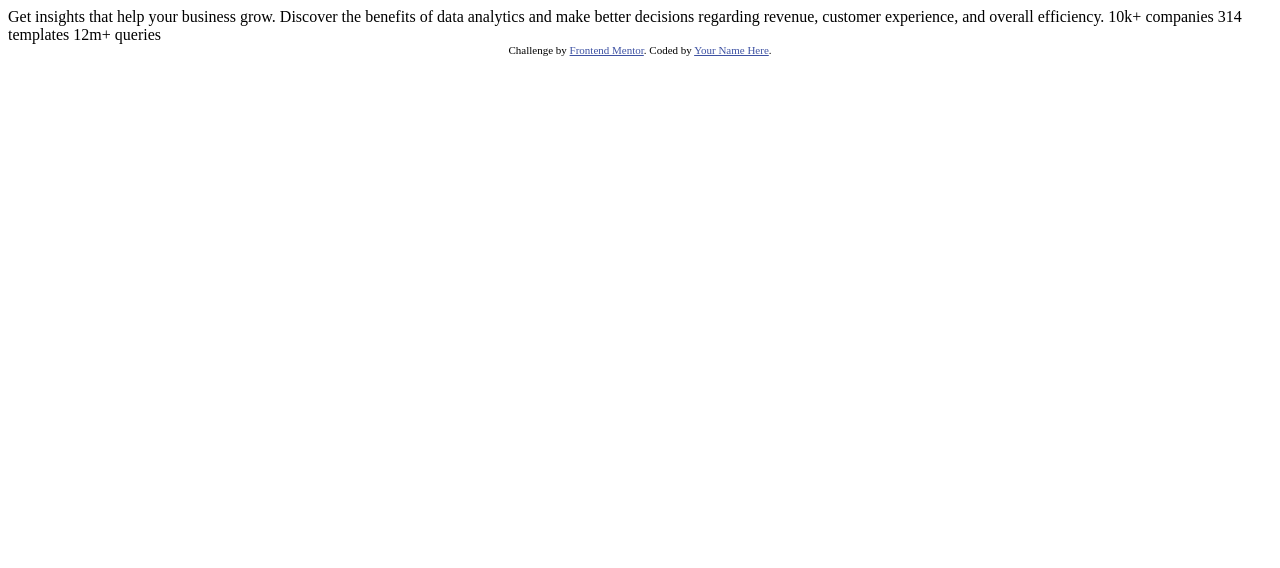
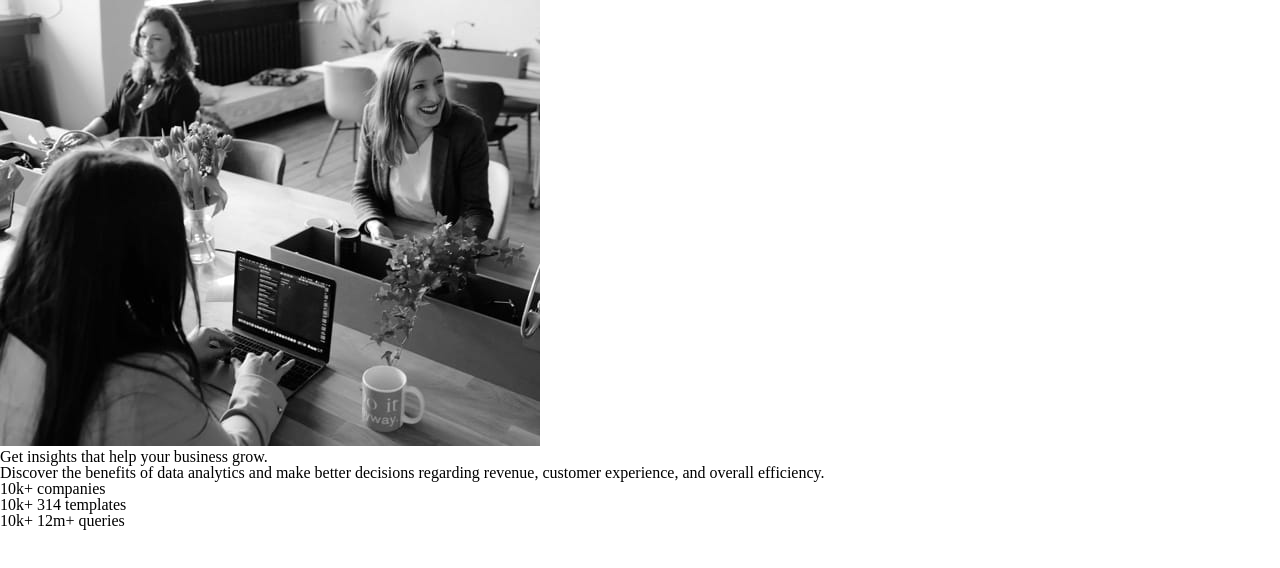
Before and after one commit to JonathanCazzaro/stats-preview-card-component, a plain HTML site: page index.html in a window 1280 px wide. Drawn offline with Linux system fonts and the light colour scheme.

Commit message:
html done-css in progress

```diff
--- /dev/null
+++ b/css/reset.css
@@ -0,0 +1,48 @@
+/* http://meyerweb.com/eric/tools/css/reset/
+   v2.0 | 20110126
+   License: none (public domain)
+*/
+
+html, body, div, span, applet, object, iframe,
+h1, h2, h3, h4, h5, h6, p, blockquote, pre,
+a, abbr, acronym, address, big, cite, code,
+del, dfn, em, img, ins, kbd, q, s, samp,
+small, strike, strong, sub, sup, tt, var,
+b, u, i, center,
+dl, dt, dd, ol, ul, li,
+fieldset, form, label, legend,
+table, caption, tbody, tfoot, thead, tr, th, td,
+article, aside, canvas, details, embed,
+figure, figcaption, footer, header, hgroup,
+menu, nav, output, ruby, section, summary,
+time, mark, audio, video {
+	margin: 0;
+	padding: 0;
+	border: 0;
+	font-size: 100%;
+	font: inherit;
+	vertical-align: baseline;
+}
+/* HTML5 display-role reset for older browsers */
+article, aside, details, figcaption, figure,
+footer, header, hgroup, menu, nav, section {
+	display: block;
+}
+body {
+	line-height: 1;
+}
+ol, ul {
+	list-style: none;
+}
+blockquote, q {
+	quotes: none;
+}
+blockquote:before, blockquote:after,
+q:before, q:after {
+	content: '';
+	content: none;
+}
+table {
+	border-collapse: collapse;
+	border-spacing: 0;
+}
--- /dev/null
+++ b/css/style.css
@@ -0,0 +1 @@
+/* No CSS *//*# sourceMappingURL=style.css.map */
--- a/index.html
+++ b/index.html
@@ -1,33 +1,38 @@
 <!DOCTYPE html>
-<html lang="en">
+<html lang="fr">
+
 <head>
   <meta charset="UTF-8">
-  <meta name="viewport" content="width=device-width, initial-scale=1.0"> <!-- displays site properly based on user's device -->
+  <meta name="viewport" content="width=device-width, initial-scale=1.0">
+  <link rel="icon" type="image/png" sizes="32x32" href="images/favicon-32x32.png">
+  <link rel="stylesheet" href="css/reset.css">
+  <link rel="stylesheet" href="css/style.css">
+  <link rel="preconnect" href="https://fonts.gstatic.com">
+  <link href="https://fonts.googleapis.com/css2?family=Lexend+Deca&display=swap" rel="stylesheet">
+  <link href="https://fonts.googleapis.com/css2?family=Inter:wght@400;700&family=Lexend+Deca&display=swap" rel="stylesheet">
+  <title>Frontend Mentor | Stats preview card component</title>
+</head>
 
-  <link rel="icon" type="image/png" sizes="32x32" href="./images/favicon-32x32.png">
+<body>
+  <div class="container">
+    <header class="header">
+      <picture class="header__picture">
+        <source srcset="images/image-header-mobile.jpg" media="(max-width: 375px)">
+        <img src="images/image-header-desktop.jpg" alt="picture of women at a work meeting">
+      </picture>
+    </header>
 
-  <title>Frontend Mentor | Stats preview card component</title>
+    <main class="cardcontent">
+      <h1 class="cardcontent__title">Get <strong class="cardcontent__title--important">insights</strong> that help your business grow.</h1>
+      <p class="cardcontent__details">Discover the benefits of data analytics and make better decisions regarding revenue, customer experience, and overall efficiency.</p>
+    </main>
 
-  <!-- Feel free to remove these styles or customise in your own stylesheet 👍 -->
-  <style>
-    .attribution { font-size: 11px; text-align: center; }
-    .attribution a { color: hsl(228, 45%, 44%); }
-  </style>
-</head>
-<body>
+    <footer class="stats">
+      <h2 class="stats__element">10k+ <span class="stats__element--heading">companies</span></h2>
+      <h2 class="stats__element">10k+ <span class="stats__element--heading">314 templates</h2>
+      <h2 class="stats__element">10k+ <span class="stats__element--heading">12m+ queries</h2>
+    </footer>
+  </div>
 
-  Get insights that help your business grow.
-
-  Discover the benefits of data analytics and make better decisions regarding revenue, customer
-  experience, and overall efficiency.
-
-  10k+ companies
-  314 templates
-  12m+ queries
-
-  <div class="attribution">
-    Challenge by <a href="https://www.frontendmentor.io?ref=challenge" target="_blank">Frontend Mentor</a>.
-    Coded by <a href="#">Your Name Here</a>.
-  </div>
 </body>
 </html>
```
Also changed, not shown: 1 other file.
